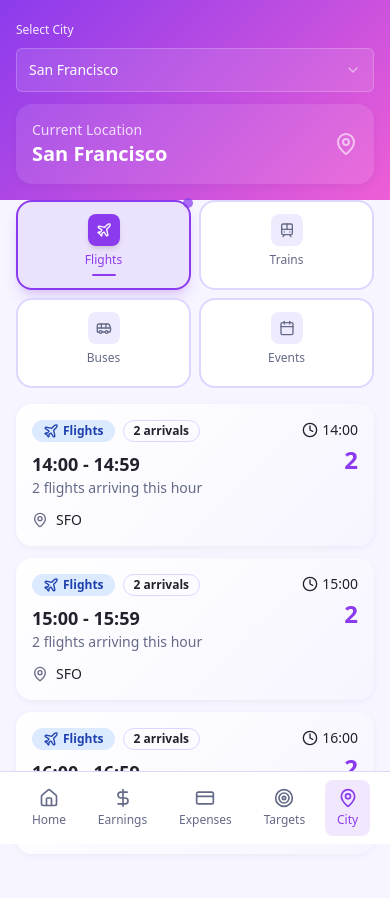
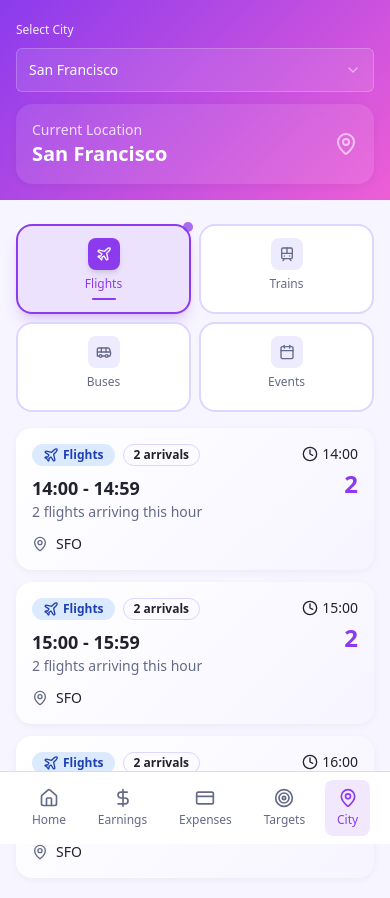
Before and after one commit to Arifalkharusi/urban-route-pro, a React (Vite) app: page /city-info in a window 390 px wide. Shown: the top 898 px of the page. Built offline with nearby package versions, Linux system fonts and the light colour scheme.

Commit message:
Add margin to city screen selectors
Added mobile-specific margin between the selectors and the top section on the city screen.

```diff
--- a/src/pages/CityInfo.tsx
+++ b/src/pages/CityInfo.tsx
@@ -318,7 +318,7 @@ const CityInfo = () => {
 
       <div className="p-4 sm:p-6 space-y-4 sm:space-y-6 -mt-4">
         {/* Modern Tab Selectors */}
-        <div className="grid grid-cols-2 sm:grid-cols-4 gap-2 sm:gap-3 mb-4 sm:mb-6">
+        <div className="grid grid-cols-2 sm:grid-cols-4 gap-2 sm:gap-3 mb-4 sm:mb-6 mt-6 sm:mt-0">
           {tabData.map((tab) => (
             <button
               key={tab.id}
```
